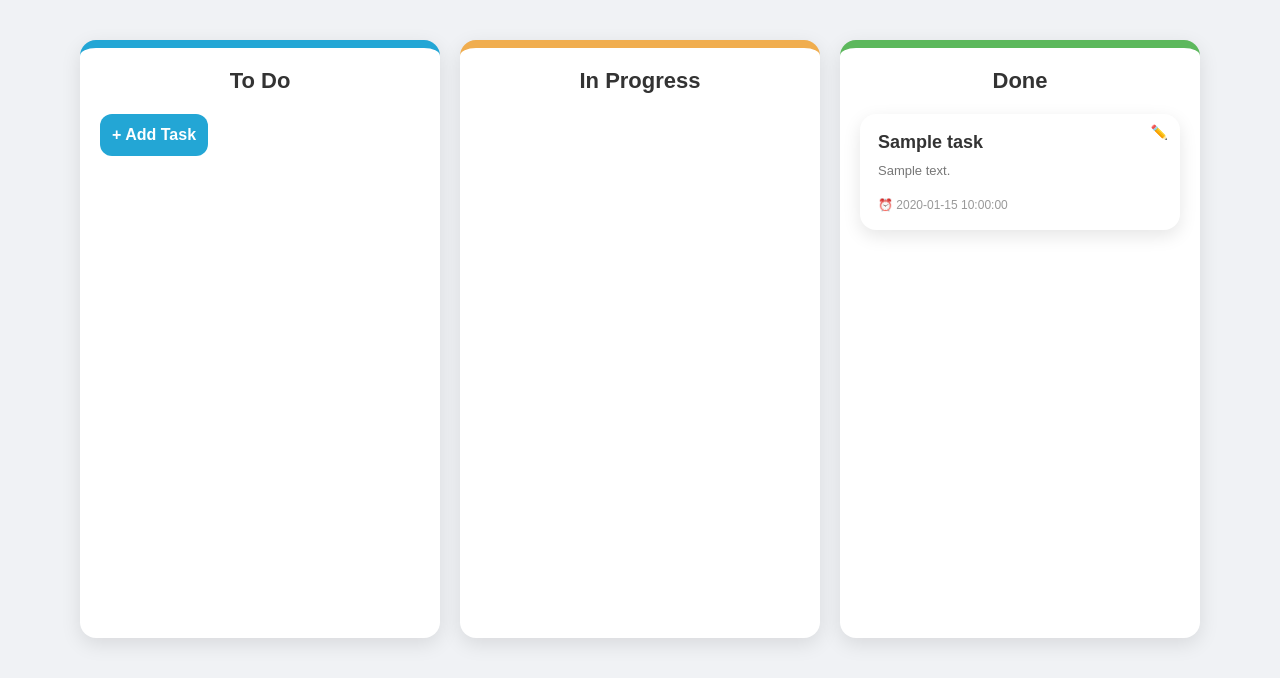
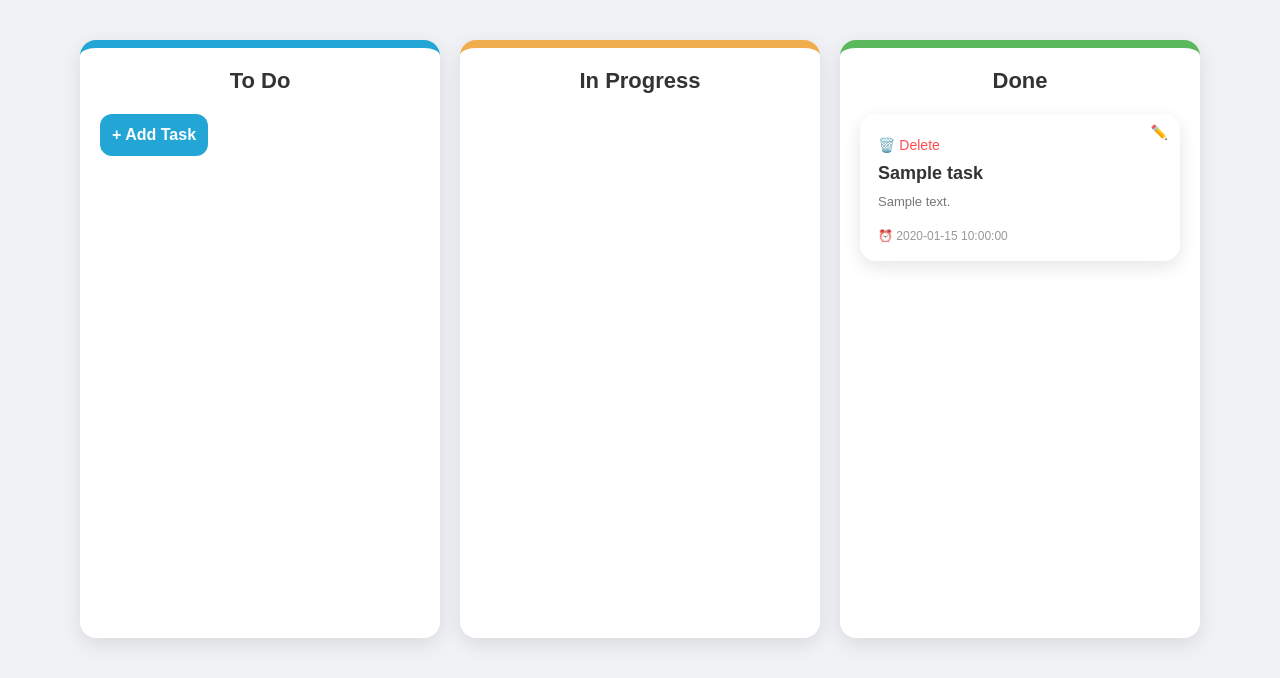
Before and after one commit to Arashkazemii/AI-Personal-Note-Manager, a Flask app: page /tasks in a window 1280 px wide. Shown: the part 60-738 px from the top of the page. Run offline with Flask 3, Linux system fonts and the light colour scheme; tables that the repository leaves empty hold one stand-in row (values such as "Sample post").

Commit message:
Adds task deletion functionality
Implements a new endpoint to delete tasks by ID using a POST request.
Updates the UI to include a delete button with a confirmation prompt and integrates logic to refresh the page upon successful deletion.
Enhances user experience with visual feedback for delete actions.

```diff
--- a/ui/app.py
+++ b/ui/app.py
@@ -150,5 +150,17 @@ def update_task_status():
 
     return jsonify({'success': True})
 
+@app.route('/delete_task/<int:task_id>', methods=['POST'])
+def delete_task(task_id):
+    conn = get_db_connection()
+    cursor = conn.cursor()
+
+    cursor.execute('DELETE FROM Tasks WHERE id = ?', (task_id,))
+
+    conn.commit()
+    conn.close()
+
+    return '', 204
+
 if __name__ == '__main__':
     app.run(debug=True)
--- a/ui/templates/tasks.html
+++ b/ui/templates/tasks.html
@@ -199,8 +199,27 @@
     .add-task-btn:hover {
       background-color: #1e90c2;
     }
+
+    .delete-link:hover {
+      color: #ff7875;
+    }
   </style>
 </head>
+<script>
+function confirmDelete(taskId) {
+  if (confirm("Are you sure you want to delete this task?")) {
+    fetch(`/delete_task/${taskId}`, {
+      method: 'POST'
+    })
+    .then(response => {
+      if (response.ok) {
+        location.reload(); // صفحه رو رفرش کنه تا حذف دیده بشه
+      }
+    });
+  }
+}
+</script>
+
 <body>
 
 <header>
@@ -222,6 +241,10 @@
     <div class="task" draggable="true" ondragstart="drag(event)" data-id="{{ task.id }}">
       <a href="{{ url_for('edit_task', task_id=task.id) }}" class="edit-link">
         ✏️
+      </a>
+
+      <a href="#" onclick="confirmDelete({{ task.id }})" class="delete-link" style="font-size: 14px; color: #ff4d4f; text-decoration: none; margin-top: 5px;">
+        🗑️ Delete
       </a>
 
       <div class="task-title">{{ task.title }}</div>
@@ -258,6 +281,10 @@
         ✏️
       </a>
 
+      <a href="#" onclick="confirmDelete({{ task.id }})" class="delete-link" style="font-size: 14px; color: #ff4d4f; text-decoration: none; margin-top: 5px;">
+        🗑️ Delete
+      </a>
+
       <div class="task-title">{{ task.title }}</div>
 
       <div class="task-desc">{{ task.description }}</div>
@@ -287,6 +314,10 @@
     <div class="task" draggable="true" ondragstart="drag(event)" data-id="{{ task.id }}">
       <a href="{{ url_for('edit_task', task_id=task.id) }}" class="edit-link">
         ✏️
+      </a>
+
+      <a href="#" onclick="confirmDelete({{ task.id }})" class="delete-link" style="font-size: 14px; color: #ff4d4f; text-decoration: none; margin-top: 5px;">
+        🗑️ Delete
       </a>
 
       <div class="task-title">{{ task.title }}</div>
```
